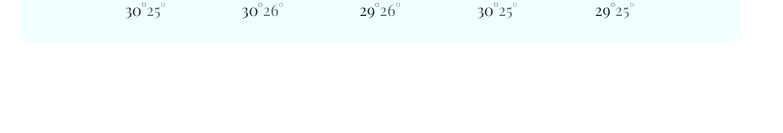
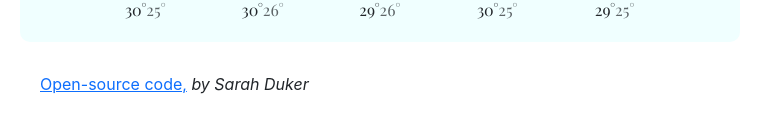
Before and after one commit to Korewaa-30/my-dummy-app, a React (Create React App) app: page / in a window 1280 px wide. Shown: the part 607-740 px from the top of the page, without its empty margins (0-783 px from the left). Built offline with nearby package versions, Linux system fonts and the light colour scheme; a web font is replaced by a local one.

Commit message:
added my github repo

```diff
--- a/src/App.css
+++ b/src/App.css
@@ -108,6 +108,10 @@ a#fahrenheit-link {
 	opacity: 0.7;
 }
 
+.code {
+	margin: 0 40px;
+}
+
 @media (max-width: 480px) {
 	#forecast-icon {
 		max-width: 40px;
--- a/src/index.js
+++ b/src/index.js
@@ -8,6 +8,15 @@ const root = ReactDOM.createRoot(document.getElementById("root"));
 root.render(
 	<React.StrictMode>
 		<App />
+		<div className="code">
+			<a
+				href="https://github.com/Korewaa-30/my-app"
+				target="_blank"
+			>
+				Open-source code,
+			</a>
+			<em> by Sarah Duker</em>
+		</div>
 	</React.StrictMode>
 );
 reportWebVitals();
```
